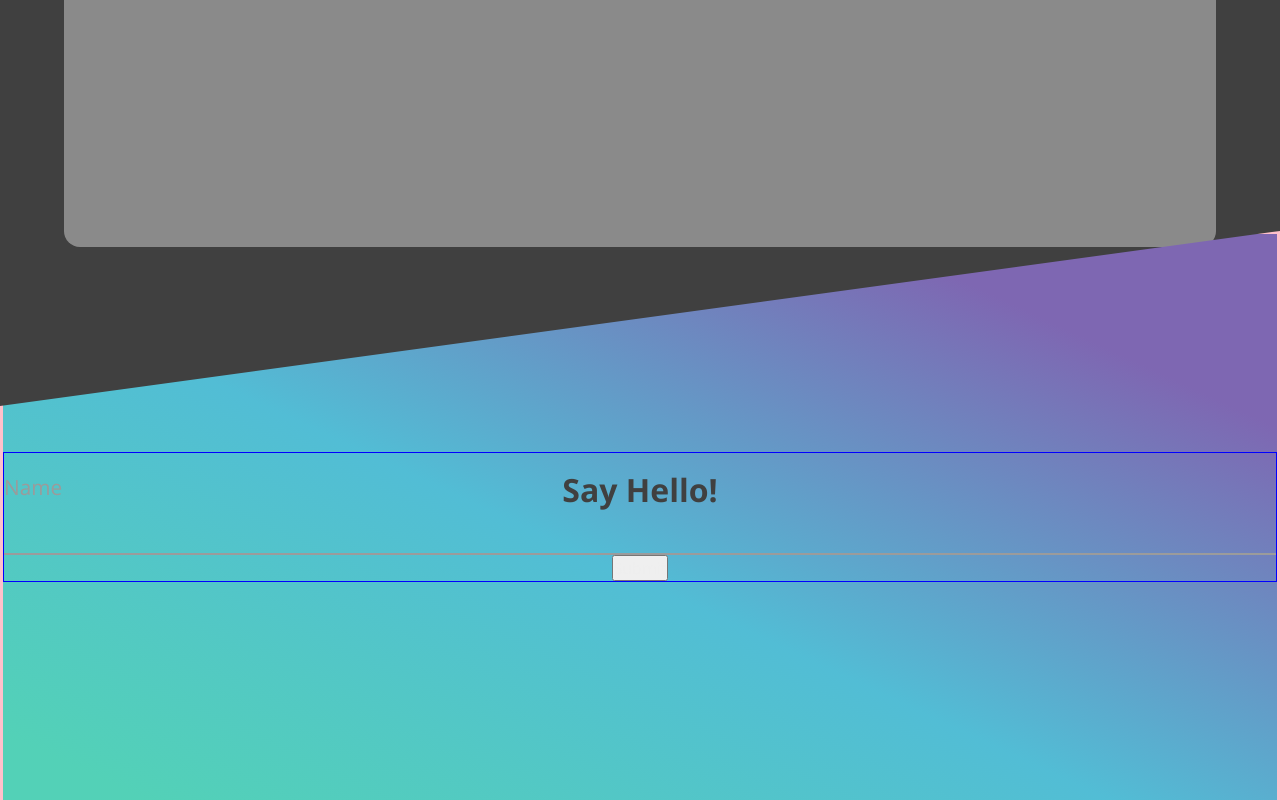
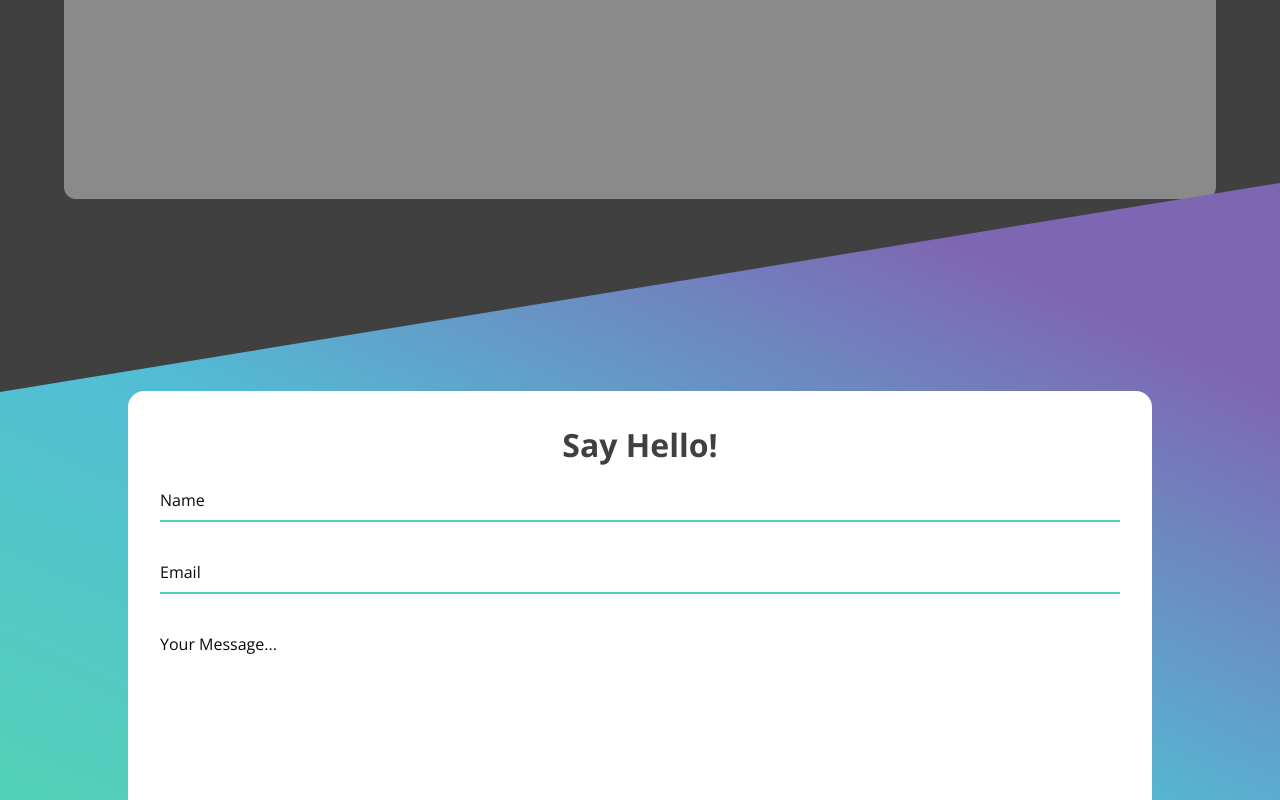
Before and after one commit to jmlyman424/portfolio, a Next.js app: page / in a window 1280 px wide. Shown: the part 2747-3547 px from the top of the page. Built offline with nearby package versions, Linux system fonts and the light colour scheme.

Commit message:
Updated contact form layout

```diff
--- /dev/null
+++ b/components/Contact.js
@@ -0,0 +1,64 @@
+import React from "react";
+
+import styles from "../styles/Contact.module.scss";
+
+export default function Contact() {
+  return (
+    <div className={styles.form} id="contact">
+      <h2 className={styles.form__title}>Say Hello!</h2>
+      <form action="" name="contact">
+        <div className={styles.form__group}>
+          <input
+            type="text"
+            form="contact"
+            className={styles.form__field}
+            placeholder="Your Name"
+            id="name"
+          />
+          <label htmlFor="name" className={styles.form__label}>
+            Name
+          </label>
+        </div>
+
+        <div className={styles.form__group}>
+          <input
+            type="text"
+            form="contact"
+            className={styles.form__field}
+            placeholder="Email Address"
+            id="email"
+          />
+          <label htmlFor="email" className={styles.form__label}>
+            Email
+          </label>
+        </div>
+
+        <div className={styles.form__group}>
+          <textarea
+            type="text"
+            form="contact"
+            rows="10"
+            className={styles.form__field}
+            placeholder="Your Message"
+            id="message"
+          />
+          <label htmlFor="message" className={styles.form__label}>
+            Your Message...
+          </label>
+        </div>
+
+        <input
+          type="submit"
+          className={styles.form__submit}
+          value="Send!"
+          onClick={submitContactForm}
+        />
+      </form>
+    </div>
+  );
+}
+
+function submitContactForm(e) {
+  console.log(e);
+  e.preventDefault;
+}
--- /dev/null
+++ b/components/Resume.js
@@ -0,0 +1,14 @@
+import React from "react";
+
+import styles from "../styles/Resume.module.scss";
+
+export default function Resume() {
+  return (
+    <>
+      <h2 className={styles.sectionTitle} id="resume">
+        Resume
+      </h2>
+      <div className={styles.resume}>Resume goes here, lol.</div>
+    </>
+  );
+}
--- a/pages/index.js
+++ b/pages/index.js
@@ -1,12 +1,15 @@
 import Head from "next/head";
 import Card from "../components/Card";
+import Contact from "../components/Contact";
+import Resume from "../components/Resume";
+
 import styles from "../styles/Home.module.scss";
 import expansions from "../expansions";
 
 const Home = () => (
   <>
     <Head>
-      <title>Joseph Lyman | Web Developer & Grahpic Designer</title>
+      <title>Joseph Lyman | Web Developer & Graphic Designer</title>
       <link rel="icon" href="/favicon.ico" />
     </Head>
 
@@ -37,30 +40,12 @@ const Home = () => (
 
       {/* ===== Resume ===== */}
       <section className={styles.section}>
-        <h2 className={styles.sectionTitle} id="resume">
-          Resume
-        </h2>
-        <div className={styles.resume}>Resume goes here, lol.</div>
+        <Resume />
       </section>
 
       {/* ===== Contact ===== */}
-      <section className={`${styles.contact} ${styles.test}`}>
-        <div className={styles.form__group} id="contact">
-          <h2 className={styles.form__title}>Say Hello!</h2>
-          <form action="">
-            <input
-              type="text"
-              className={styles.form__field}
-              placeholder="Your Name"
-              id="name"
-            />
-            <label htmlFor="name" className={styles.form__label}>
-              Name
-            </label>
-
-            <input type="submit" value="Submit"></input>
-          </form>
-        </div>
+      <section className={styles.contact}>
+        <Contact />
       </section>
     </main>
   </>
--- a/styles/Card.module.scss
+++ b/styles/Card.module.scss
@@ -8,7 +8,7 @@
   align-items: center;
   width: 250px;
   min-height: 400px;
-  border-radius: 1.3rem;
+  border-radius: $radius-lg;
   overflow: hidden;
   position: relative;
   background-color: darken($color: $grey, $amount: 3);
@@ -18,7 +18,6 @@
 
   &:hover {
     transform: scale(1.015);
-
   }
 
   &:active {
@@ -38,10 +37,17 @@
     align-items: center;
     position: relative;
     background: white;
-    border-radius: 2rem;
+    border-radius: $radius-lg;
     width: 185px;
     height: 185px;
-    clip-path: polygon(25% 0% round, 75% 0%, 100% 50%, 75% 100%, 25% 100%, 0% 50%);
+    clip-path: polygon(
+      25% 0% round,
+      75% 0%,
+      100% 50%,
+      75% 100%,
+      25% 100%,
+      0% 50%
+    );
     z-index: 100;
   }
 
@@ -54,7 +60,7 @@
   &__title {
     position: absolute;
     top: 50%;
-    transform: translate(0,-50%);
+    transform: translate(0, -50%);
     font-weight: 700;
     font-size: 1.35rem;
     text-transform: uppercase;
--- /dev/null
+++ b/styles/Contact.module.scss
@@ -0,0 +1,99 @@
+@import "variables";
+
+.form {
+  background: white;
+  border-radius: $radius-lg;
+  padding: 2rem;
+  width: 80%;
+
+  &__group {
+    position: relative;
+    margin-bottom: 1rem;
+    width: 100%;
+    padding: 18px 0 0;
+  }
+
+  &__field {
+    width: 100%;
+    border: 0;
+    border-bottom: 2px solid $teal;
+    outline: 0;
+    color: $dark;
+    font-weight: 700;
+    padding: 7px 0;
+    background: transparent;
+    transition: border-color 200ms;
+
+    &::placeholder {
+      color: transparent;
+    }
+
+    // Label BEFORE it's been selected/filled
+    &:placeholder-shown ~ .form__label {
+      cursor: text;
+      top: 23px; //Label position
+    }
+
+    &:focus {
+      padding-bottom: 6px;
+      border-width: 2px;
+      border-image: linear-gradient(to right, $blue, $teal);
+      border-image-slice: 1;
+    }
+
+    // Label WHILE focused
+    &:focus ~ .form__label {
+      position: absolute;
+      top: 0px;
+      display: block;
+      transition: 0.2s;
+      font-size: 1rem;
+      color: $teal;
+      font-weight: 700;
+    }
+  }
+
+  &__label {
+    position: absolute;
+    top: 0;
+    display: block;
+    transition: 200ms;
+    color: $dark;
+  }
+
+  &__title {
+    color: $grey;
+    text-transform: none;
+  }
+
+  &__submit {
+    background-color: $teal;
+    color: $dark;
+    border: 0;
+    width: 50%;
+    padding: 0.5rem 0;
+    border-radius: $radius-sm;
+    font-weight: 700;
+    transition: 200ms;
+
+    &:hover {
+      cursor: pointer;
+      background: $blue;
+      color: white;
+    }
+  }
+}
+
+// Reset Input
+.form__field {
+  &:required,
+  &:invalid {
+    box-shadow: none;
+  }
+}
+
+#message {
+  background: orange;
+  border: 1px solid green;
+  min-height: 1000px;
+}
--- a/styles/Home.module.scss
+++ b/styles/Home.module.scss
@@ -55,17 +55,6 @@
   align-items: center;
 }
 
-.resume {
-  padding: 1rem;
-  background-color: lighten($color: $dark, $amount: 50);
-  border-radius: 1rem;
-  height: 70vh;
-}
-
-.test {
-  border: 3px solid pink;
-}
-
 .contact {
   margin-top: -2rem;
   padding: 13rem 0 4rem 0;
@@ -77,78 +66,6 @@
   align-items: center;
   text-align: center;
   clip-path: polygon(0 25%, 100% 0, 100% 100%, 0% 100%);
-
-  /*
-  &__form {
-    position: relative;
-    margin: 0 4rem;
-    padding: 1rem 2rem;
-    background-color: white;
-    border-radius: 1rem;
-    height: 500px;
-    min-width: 370px;
-  }
-
-  &__input {
-    width: 100%;
-    height: 2rem;
-    border: none;
-    outline: none;
-    border-bottom: 2px solid $grey;
-    padding: 0 1rem;
-    margin: .5rem 0;
-    color: black;
-    transition: 200ms ease;
-
-    &::placeholder {
-      color: transparent;
-    }
-
-    &:placeholder-shown ~ .contact__label {
-      cursor: text;
-      top: 20px;
-      background: red;
-    }
-
-    &:focus {
-      border-width: 2px;
-      border-image: linear-gradient(to right, $teal,$blue);
-      border-image-slice: 1;
-    }
-
-  &__label {
-    color: black;
-    position: absolute;
-    top: 0;
-    display: block;
-    transition: 0.2s;
-
-    // Input Field Reset
-    &:required,&:invalid { box-shadow:none; }
-
-
-    &::placeholder:focus {
-      color: $blue;
-      text-indent: -100%;
-      opacity: 1;
-   }
-  }
-
-}
-
-*/
-}
-
-.form {
-  &__group {
-    width: 100%;
-    border: 1px solid blue;
-  }
-
-  &__title {
-    color: $grey;
-    text-transform: none;
-  }
 }
 
 @media only screen and (min-width: $bp-desktop) {
--- a/styles/Navigation.module.scss
+++ b/styles/Navigation.module.scss
@@ -16,14 +16,14 @@
   }
 
   li {
-    padding: .25rem 1rem;
+    padding: 0.25rem 1rem;
     text-decoration: none;
     list-style: none;
     cursor: pointer;
 
     &:hover {
-      background: rgba($color: white, $alpha: .1);
-      border-radius: 1rem;
+      background: rgba($color: white, $alpha: 0.1);
+      border-radius: $radius-lg;
     }
   }
 }
--- /dev/null
+++ b/styles/Resume.module.scss
@@ -0,0 +1,8 @@
+@import "variables";
+
+.resume {
+  padding: 1rem;
+  background-color: lighten($color: $dark, $amount: 50);
+  border-radius: $radius-md;
+  height: 70vh;
+}
--- a/styles/_variables.scss
+++ b/styles/_variables.scss
@@ -9,3 +9,7 @@ $text: #eeeeee;
 $footer-height: 80px;
 
 $bp-desktop: 1400px;
+
+$radius-sm: 8px;
+$radius-md: 12px;
+$radius-lg: 16px;
```
